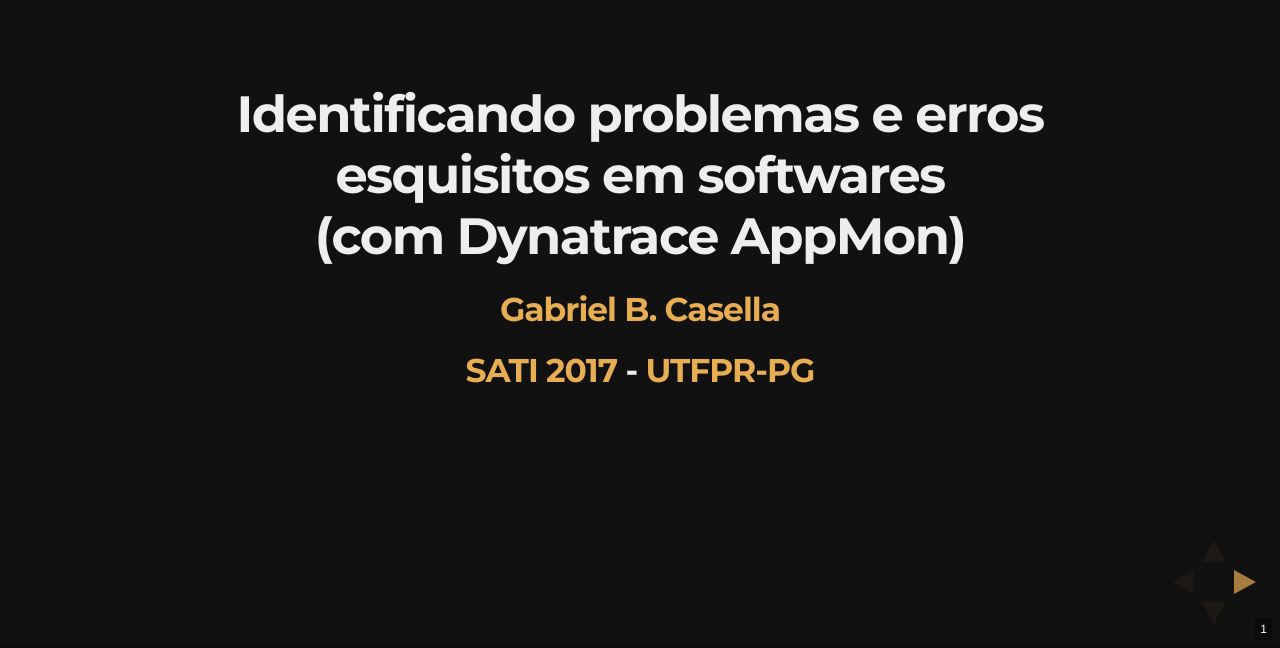
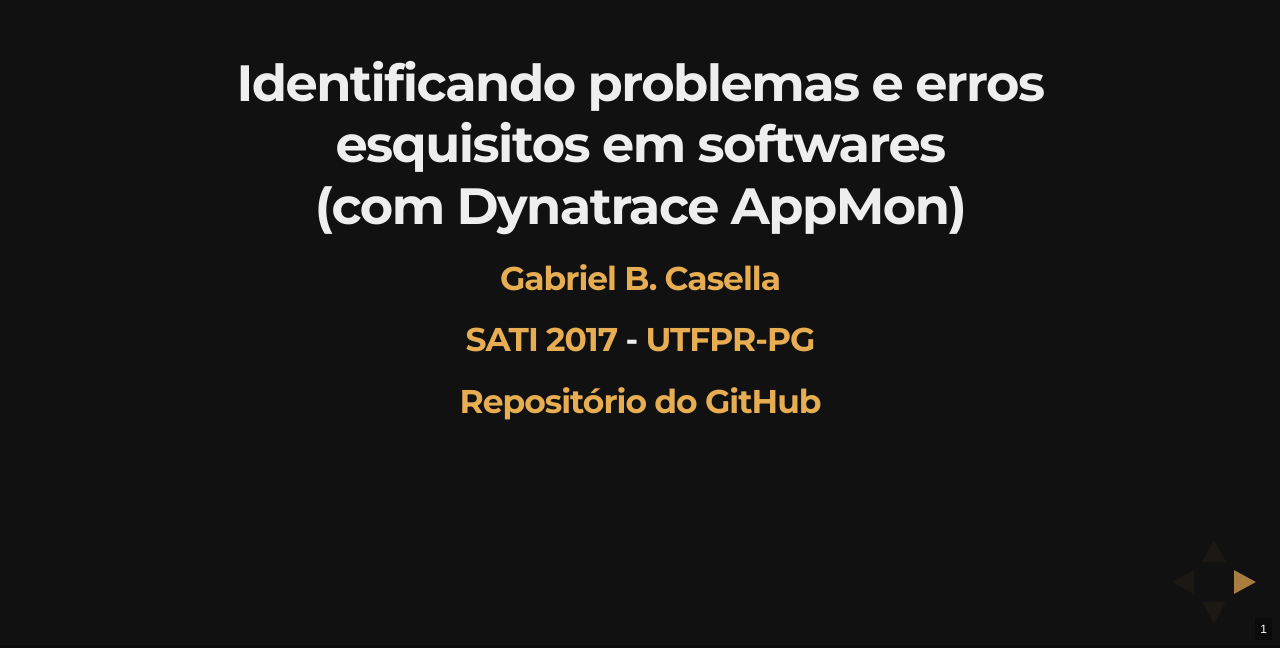
Before and after one commit to gbc921/SATI-2017-Minicurso, a website: page index.html in a window 1280 px wide. Shown: the part 152-800 px from the top of the page. Drawn offline with nearby package versions, Linux system fonts and the light colour scheme.

Commit message:
Inclui links para apresentação online e repositório github

```diff
--- a/index.html
+++ b/index.html
@@ -32,6 +32,7 @@
 					<h3>Identificando problemas e erros esquisitos em softwares<br>(com Dynatrace AppMon)</h3>
 					<h4><a target="_blank" href="http://gbc921.github.io/">Gabriel B. Casella</a></h4>
 					<h5><a target="_blank" href="http://sati.pg.utfpr.edu.br/#programacao">SATI 2017</a> - <a target="_blank" href="http://www.utfpr.edu.br/pontagrossa">UTFPR-PG</a></h5>
+					<h5><a target="_blank" href="https://github.com/gbc921/SATI-2017-Minicurso">Repositório do GitHub</a></h5>
 				</section>
 				<section>
 					<h3>Plano de execução</h3>
```
Also changed, not shown: README.md.
